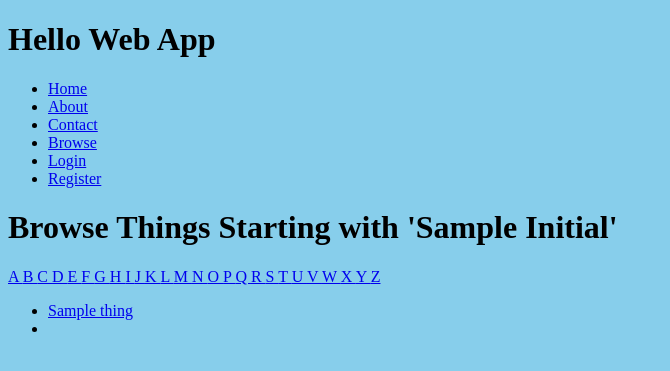
After one commit to stewartrm/hello-web-app, a Django app: template collection/templates/search/search.html in a window 1280 px wide. The commit adds this page. Shown: the top 371 px of the page, without its empty margins (0-670 px from the left). Run offline with Django 3.2, Linux system fonts and the light colour scheme; the template is opened without the code that fills it: most values are stand-ins (such as "Sample title", 1, 10 or a date in 2020).

Commit message:
Added Browse function

```diff
--- a/collection/templates/layouts/base.html
+++ b/collection/templates/layouts/base.html
@@ -18,6 +18,7 @@
                     <li><a href="{% url 'home' %}">Home</a></li>
                     <li><a href="{% url 'about' %}">About</a></li>
                     <li><a href="{% url 'contact' %}">Contact</a></li>
+                    <li><a href="{% url 'browse' %}">Browse</a></li>
                 {% if user.is_authenticated  %}
                     <li>
                         <a href="{% url 'auth_logout' %}">Logout</a>
--- /dev/null
+++ b/collection/templates/search/search.html
@@ -0,0 +1,27 @@
+{% extends 'layouts/base.html' %}
+{% block title %}Browse - {{ block.super }}
+{% endblock %}
+{% block content %}
+<h1>
+    Browse Things{% if initial %} Starting with
+    '{{ initial|title }}'{% endif %}
+</h1>
+
+{% for letter in 'abcdefghijklmnopqrstuvwxyz' %}
+<a href="{% url 'browse_by_name' initial=letter %}"
+{% if initial == letter %}class='active'{% endif %}>
+    {{ letter|upper }}
+</a>
+{% endfor %}
+{% for thing in things %}
+<ul>
+    <li>
+        <a href="{% url 'thing_detail' slug=thing.slug %}">
+            {{ thing.name }}
+        </a>
+    <li>
+</ul>
+{% empty %}
+<p>Sorry, no results!</p>
+{% endfor %}
+{% endblock %}
```
Also changed, not shown: collection/views.py (+8 -0 lines), hellowebapp/urls.py (+8 -3 lines).
